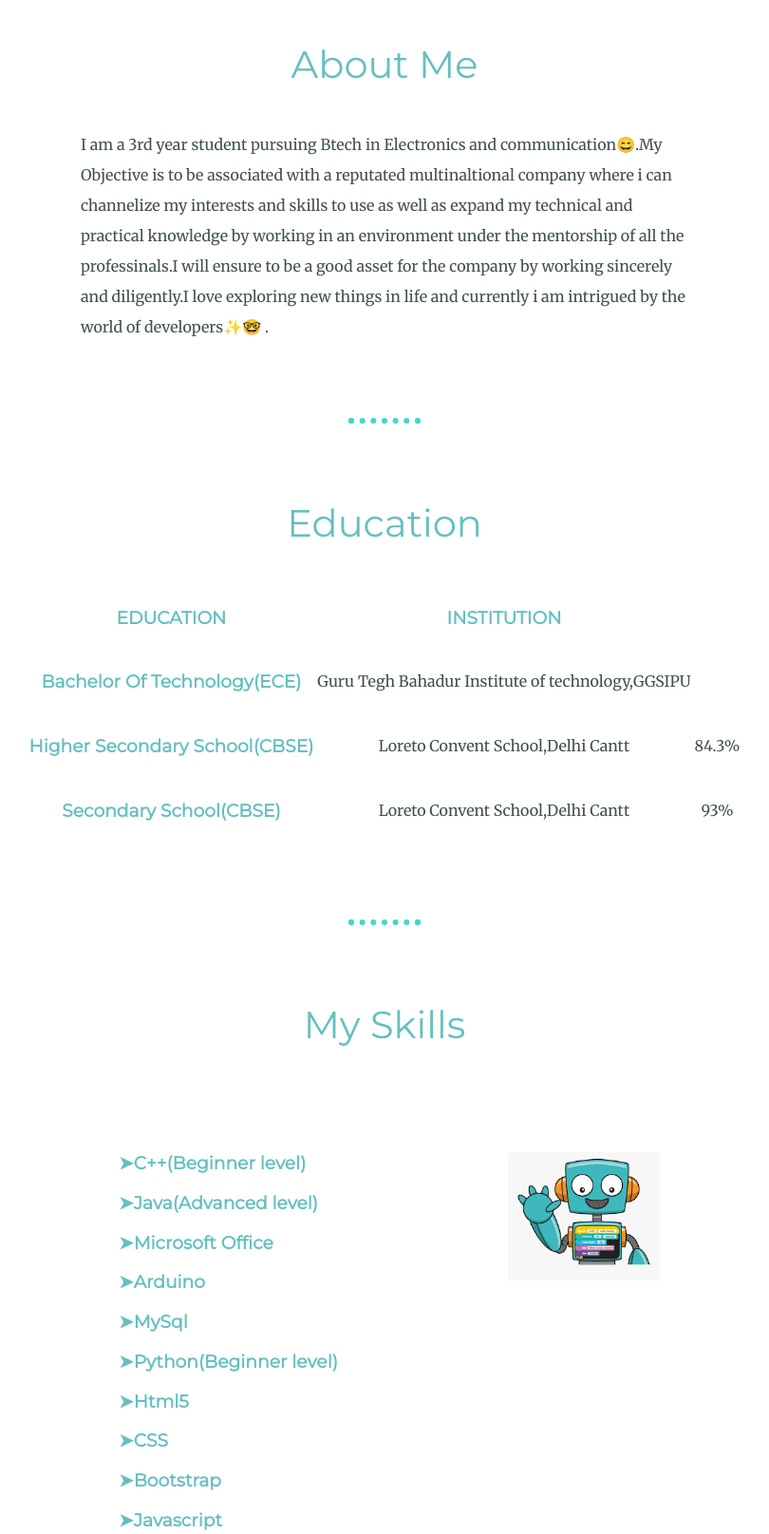
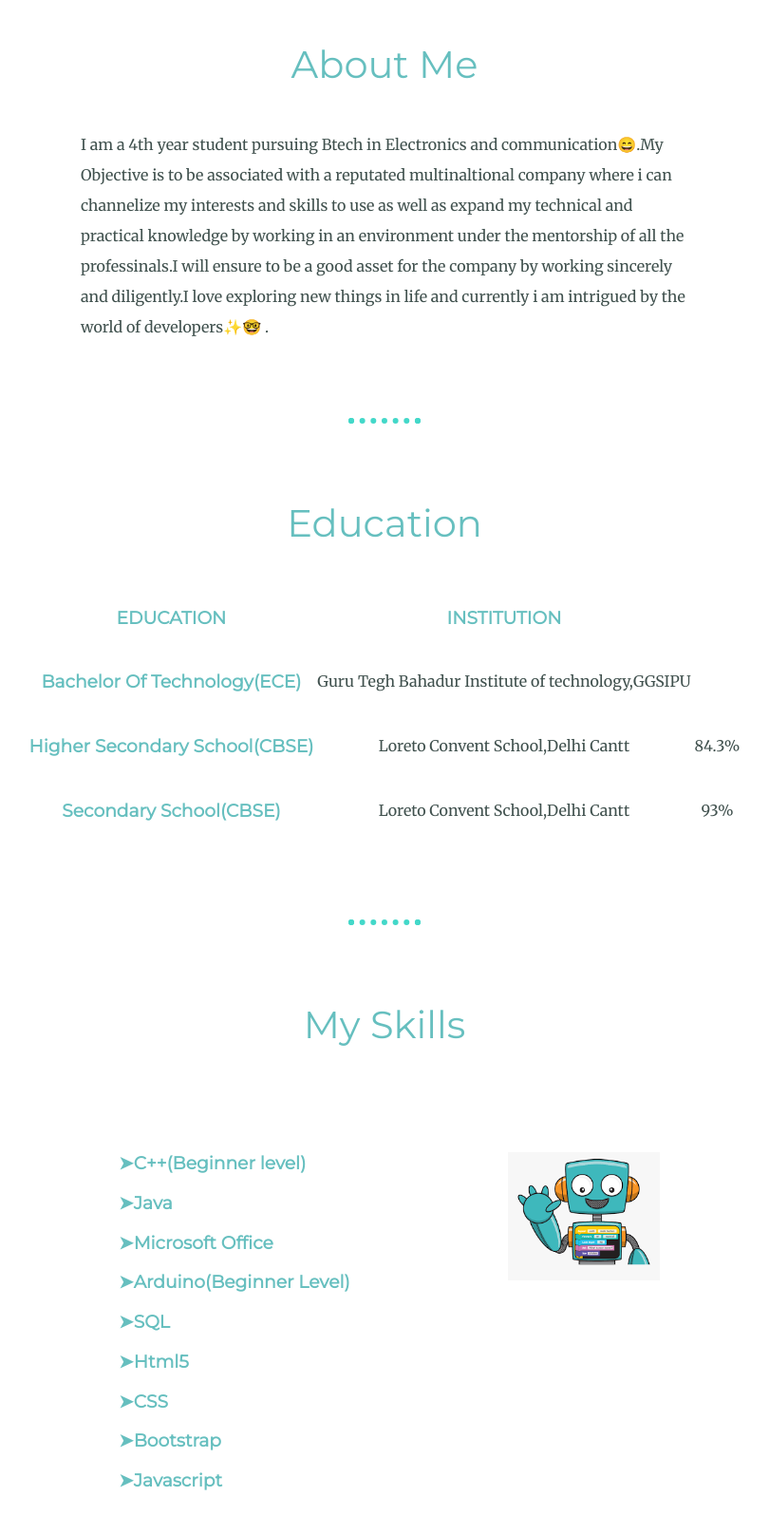
Before and after one commit to mohinitanwar06/Resume, a plain HTML site: page index.html in a window 1280 px wide. Shown: the part 780-2395 px from the top of the page at 95% size, without its empty margins (235-1045 px from the left). Drawn offline with Linux system fonts and the light colour scheme.

Commit message:
Update index.html

```diff
--- a/index.html
+++ b/index.html
@@ -57,7 +57,7 @@
     <div class="profile aboutr" id="About">
 
       <h2>About Me</h2>
-      <p  class="intro ">I am a 3rd year student pursuing Btech in Electronics and communication😄.My Objective is to be associated with a reputated multinaltional company where i can channelize my interests and skills to use as well as expand my
+      <p  class="intro ">I am a 4th year student pursuing Btech in Electronics and communication😄.My Objective is to be associated with a reputated multinaltional company where i can channelize my interests and skills to use as well as expand my
         technical and practical knowledge by working in an environment under the mentorship of all the professinals.I will ensure to be a good asset for the company by working sincerely and diligently.I love exploring new things in life and currently
         i am intrigued by the world of developers✨🤓 .</p>
     </div>
@@ -119,21 +119,19 @@
           <h3>➤C++(Beginner level)</h3>
         </li>
         <li>
-          <h3>➤Java(Advanced level)</h3>
+          <h3>➤Java</h3>
         </li>
         <li>
           <h3>➤Microsoft Office</h3>
         </li>
         <li>
-          <h3>➤Arduino</h3>
+          <h3>➤Arduino(Beginner Level)</h3>
         </li>
         <li>
-          <h3>➤MySql</h3>
+          <h3>➤SQL</h3>
         </li>
-        <li>
-          <h3>➤Python(Beginner level)</h2>
-        </li>
-        <li>
+
+         <li>
           <h3>➤Html5</h3>
         </li>
         <li>
@@ -216,6 +214,12 @@
       <p>
         <span>➤</span>Organizer of Arduino Workshop held in our college.
       </p>
+       <p>
+        <span>➤</span>Worked as a Front-end Developer at Trivy Consultancy Private Limited.
+      </p>
+       <p>
+        <span>➤</span>Worked as an Hr Intern at Peacock Solar.
+      </p>
 
 
     </div>
```
